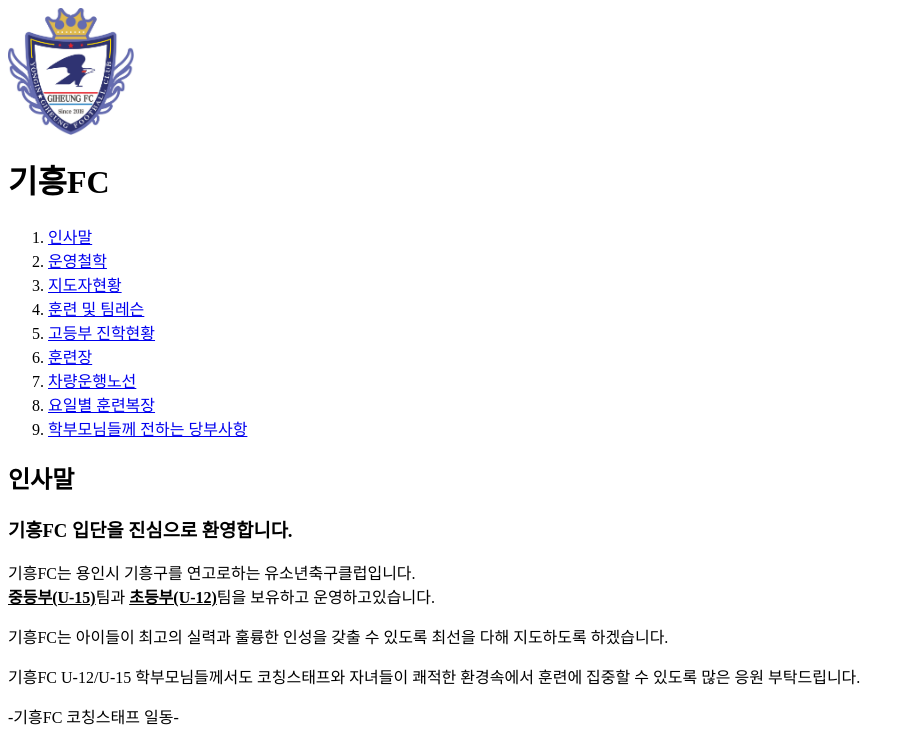
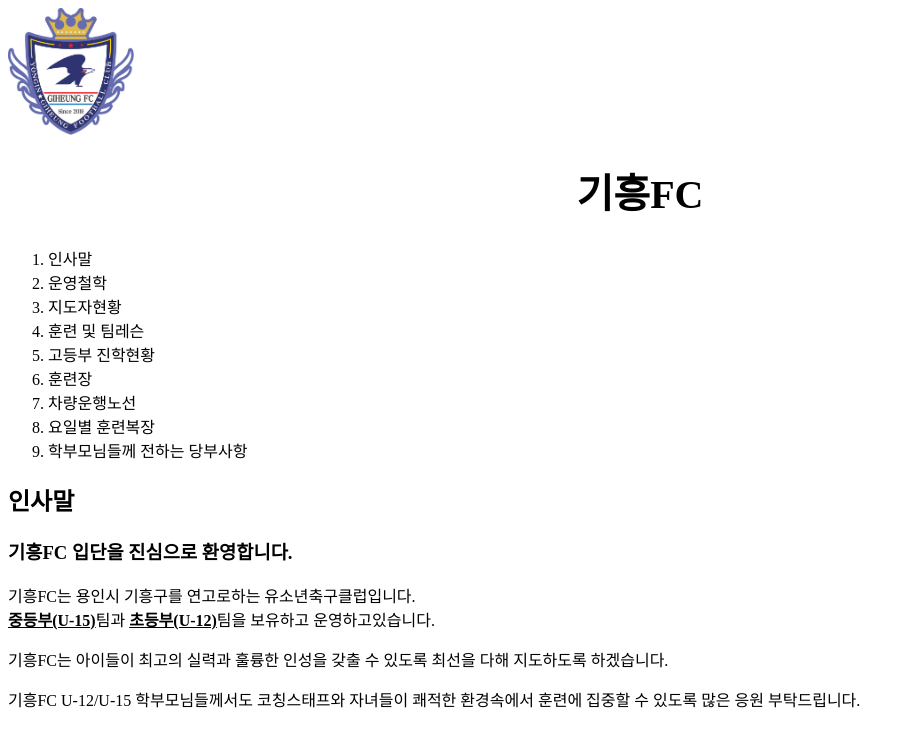
Before and after one commit to giheungfc/giheung_fc, a plain HTML site: page 인사말.html in a window 1280 px wide. Shown: the top 731 px of the page, without its empty margins (0-915 px from the left). Drawn offline with Linux system fonts and the light colour scheme.

Commit message:
Add files via upload

```diff
--- a/인사말.html
+++ b/인사말.html
@@ -1,9 +1,23 @@
 <!doctype html!>
 <html>
-<head><title>*기흥FC에 오신걸 환영합니다*</title>
-<meta charset="utf-8"></head>
+<head>
+  <title>*기흥FC에 오신걸 환영합니다*</title>
+  <meta charset="utf-8">
+  <style>
+  a {color:black;
+    text-decoration: none;}
+    h1{
+      font-size:40px;
+      text-align: center;
+    }
+  </style>
+</head>
+
+
 <body>
-<img src="기흥.jpg" width="10%"><h1>기흥FC</h1>
+
+<img src="기흥.jpg" width="10%">
+  <h1><a href="index.html">기흥FC</a></h1>
 <ol><li><a href="인사말.html">인사말</a></li>
 <li><a href="운영철학.html">운영철학</a><br></li>
 <li><a href="지도자현황.html">지도자현황</a><br></li>
```
Also changed, not shown: index.html (+17 -3 lines), 고등부 진학현황.html (+17 -3 lines), 요일별 훈련복장.html (+17 -3 lines), 운영철학.html (+17 -3 lines), 지도자현황.html (+17 -3 lines), 차량운행노선.html (+17 -3 lines), 학부모님들께 전하는 당부사항.html (+17 -3 lines), 훈련 및 팀레슨.html (+17 -3 lines), 훈련장.html (+17 -3 lines).
